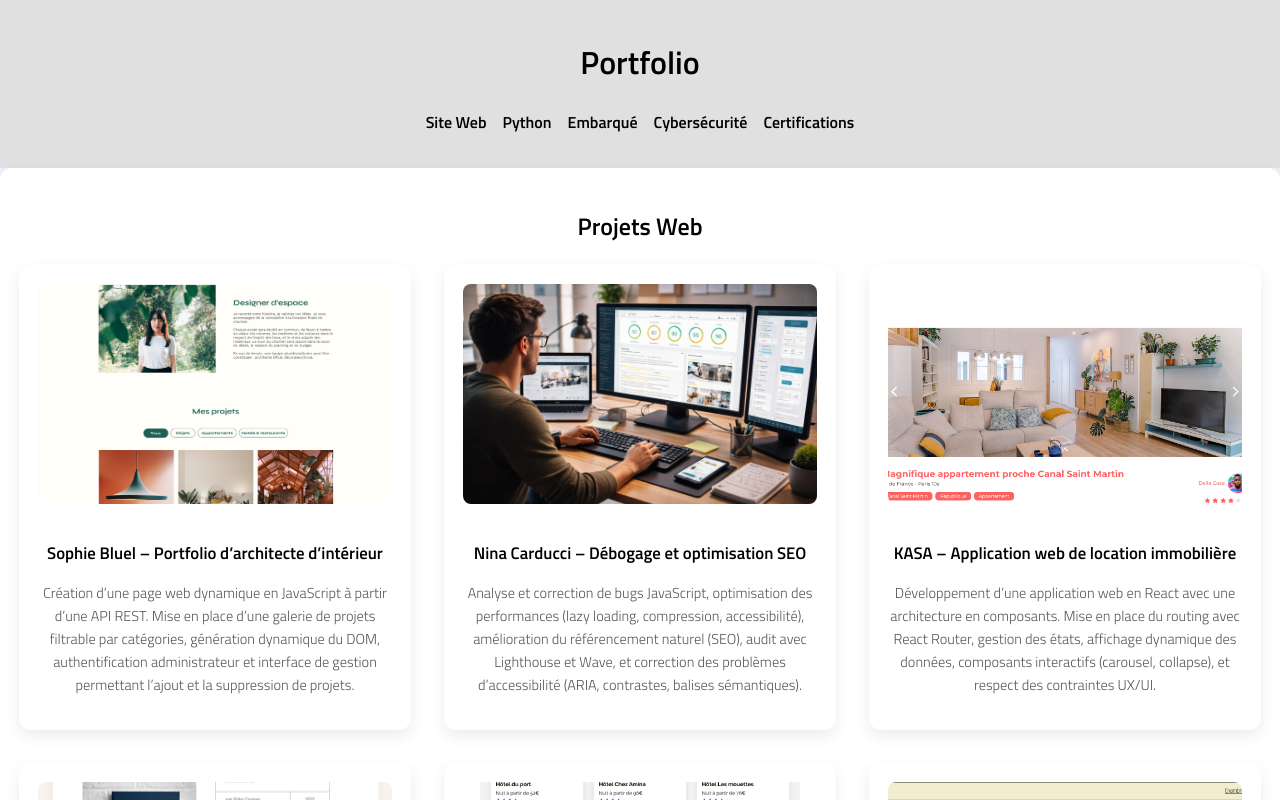
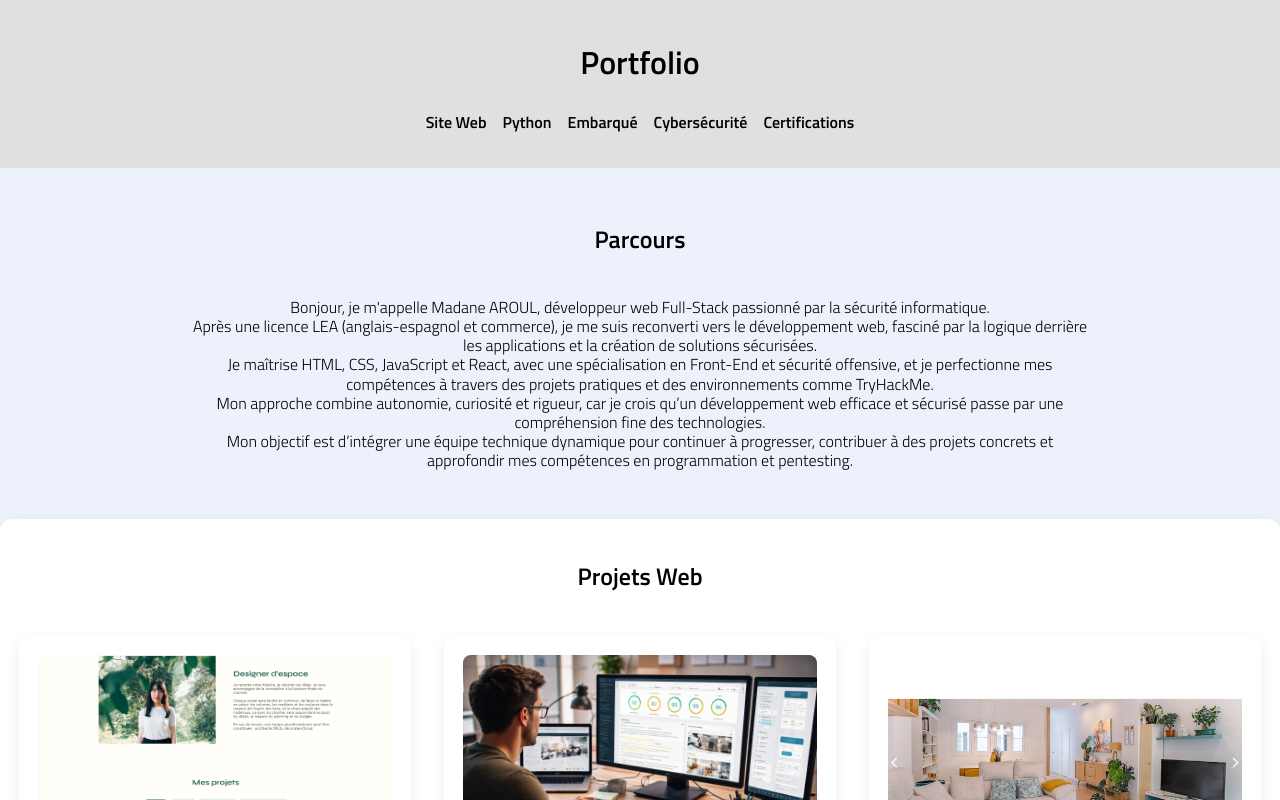
Before and after one commit to armadne/armadne.github.io, a React (Vite) app: page / in a window 1280 px wide. Shown: the top 800 px of the page. Built offline with nearby package versions, Linux system fonts and the light colour scheme.

Commit message:
ajt de la section "parcours"

```diff
--- a/src/components/Header.jsx
+++ b/src/components/Header.jsx
@@ -15,5 +15,7 @@ export default function Header() {
         </ul>
       </nav>
     </header>
+
+
   );
 }
--- /dev/null
+++ b/src/components/Parcours.jsx
@@ -0,0 +1,26 @@
+export default function Parcours() {
+  return (
+    <section>
+      <h2 id="titre-parcours">
+        <strong>Parcours</strong>
+      </h2>
+
+      <p id="parcours">
+Bonjour, je m'appelle Madane AROUL, développeur web Full-Stack passionné par la sécurité informatique.<br/>
+
+Après une licence LEA (anglais-espagnol et commerce), je me suis reconverti vers le développement web, fasciné par la logique derrière les applications et la création de solutions sécurisées.<br/>
+
+Je maîtrise HTML, CSS, JavaScript et React, avec une spécialisation en Front-End et sécurité offensive, et je perfectionne mes compétences à travers des projets pratiques et des environnements comme TryHackMe.<br/>
+
+Mon approche combine autonomie, curiosité et rigueur, car je crois qu’un développement web efficace et sécurisé passe par une compréhension fine des technologies.<br/>
+
+Mon objectif est d’intégrer une équipe technique dynamique pour continuer à progresser, contribuer à des projets concrets et approfondir mes compétences en programmation et pentesting.
+</p>
+
+
+
+    </section>
+
+
+  );
+}
--- a/src/pages/Home.jsx
+++ b/src/pages/Home.jsx
@@ -7,6 +7,7 @@ import python from "../data/projets_python.json";
 import embarque from "../data/projets_embarque.json";
 import certifications from "../data/certifications.json";
 import competences from "../data/competences.json"
+import Parcours from "../components/Parcours";
 
 const competencesArray = Object.entries(competences).map(([key, values]) => ({
   title: key.replace("_", " ").toUpperCase(),
@@ -33,6 +34,8 @@ export default function Home() {
   return (
     <>
       <Header />
+
+      <Parcours/>
 
       <main className="container">
 
--- a/src/styles/style.css
+++ b/src/styles/style.css
@@ -15,6 +15,27 @@ body {
   background-color: rgba(29, 78, 216, 0.08);
   line-height: 1.6;
 }
+
+#titre-parcours {
+      display: flex;
+    flex-direction: column-reverse;
+    align-content: stretch;
+    align-items: center
+}
+
+section {
+  display: flex;
+  flex-direction: column;
+  align-items: center;
+}
+
+#parcours {
+  max-width: 900px;
+  text-align: center;
+  line-height: 1.2;
+  margin-top: 20px;
+}
+
 
 button {
   margin-top: 1rem;
```
